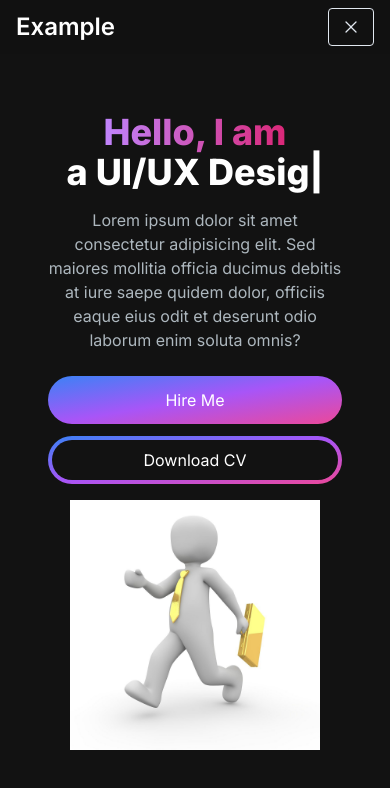
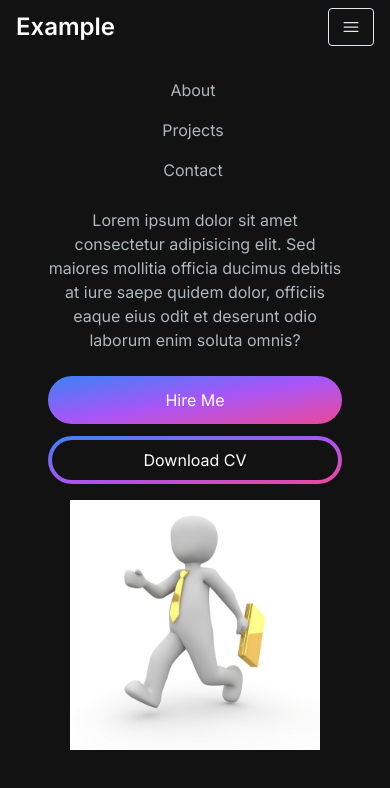
Before and after one commit to FunKodeT/M4PNJSPortfolio, a Next.js app: page / in a window 390 px wide. Both pictures are taken after a click on the button 351 px from the left and 27 px from the top of the page. Shown: the top 788 px of the page. Built offline with nearby package versions, Linux system fonts and the light colour scheme.

Commit message:
2.1; Completed Video Tutorial>Part2 00:42:48 @ 20240626 13:07; See: README.md for change log;

```diff
--- /dev/null
+++ b/src/app/components/MenuOverlay.jsx
@@ -0,0 +1,16 @@
+import React from 'react';
+import NavLink from './NavLink';
+
+const MenuOverlay = ({links}) => {
+	return (
+		<ul className="flex flex-col py-4 items-center">
+			{links.map((link, index) => (
+				<li key={index}>
+					<NavLink href={link.path} title={link.title} />
+				</li>
+			))}
+		</ul>
+	);
+};
+
+export default MenuOverlay;
--- a/src/app/components/Navbar.jsx
+++ b/src/app/components/Navbar.jsx
@@ -3,6 +3,7 @@
 import React, {useState} from 'react';
 import NavLink from './NavLink';
 import {Bars3Icon, XMarkIcon} from '@heroicons/react/24/solid';
+import MenuOverlay from './MenuOverlay';
 
 const navLinks = [
 	{
@@ -23,7 +24,8 @@
 	const [navbarOpen, setNavbarOpen] = useState(false);
 
 	return (
-		<nav className="fixed top-0 left-0 right-0 z-10 bg-[#121212] bg-opacity-90">
+		<nav className="fixed top-0 left-0 right-0 z-10 bg-[#121212] bg-opacity-100">
+			{/* bg-opacity-90 */}
 			<div className="flex flex-wrap items-center justify-between mx-auto px-4 py-2">
 				<Link
 					href={'/'}
@@ -33,13 +35,13 @@
 				<div className="mobile-menu block md:hidden">
 					{navbarOpen ? (
 						<button
-							onClick={() => setNavbarOpen(true)}
+							onClick={() => setNavbarOpen(false)}
 							className="flex items-center px-3 py-2 border rounded border-slate-200 text-slate-200 hover:text-white hover:border-white">
 							<Bars3Icon className="h-5 w-5" />
 						</button>
 					) : (
 						<button
-							onClick={() => setNavbarOpen(false)}
+							onClick={() => setNavbarOpen(true)}
 							className="flex items-center px-3 py-2 border rounded border-slate-200 text-slate-200 hover:text-white hover:border-white">
 							<XMarkIcon className="h-5 w-5" />
 						</button>
@@ -64,6 +66,7 @@
 					</ul>
 				</div>
 			</div>
+			{navbarOpen ? <MenuOverlay links={navLinks} /> : null}
 		</nav>
 	);
 };
--- a/src/app/page.js
+++ b/src/app/page.js
@@ -13,7 +13,7 @@
 		>
 			<Navbar />
 			<div
-				class="container mt-24 mx-auto
+				className="container mt-24 mx-auto
 			px-12
 			py-4">
 				<HeroSection />
```
Also changed, not shown: 1 other file (tests, documents, lock files or other folders).
